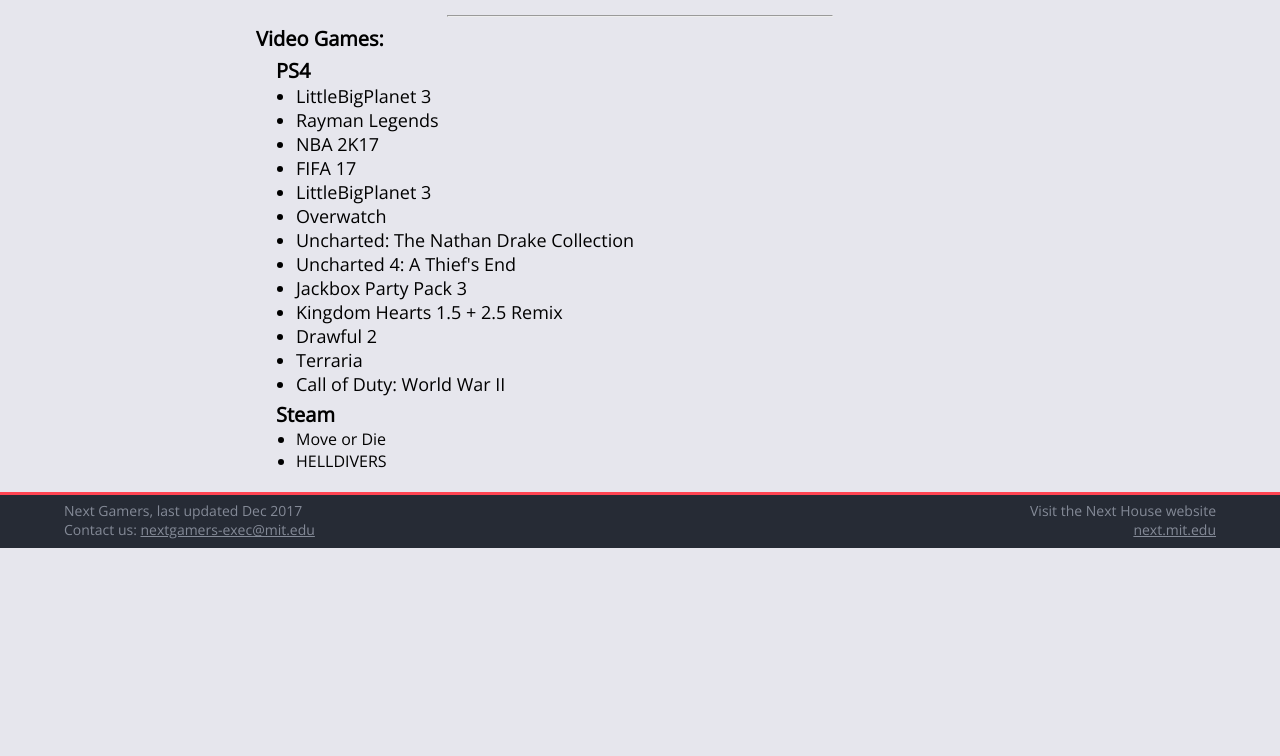
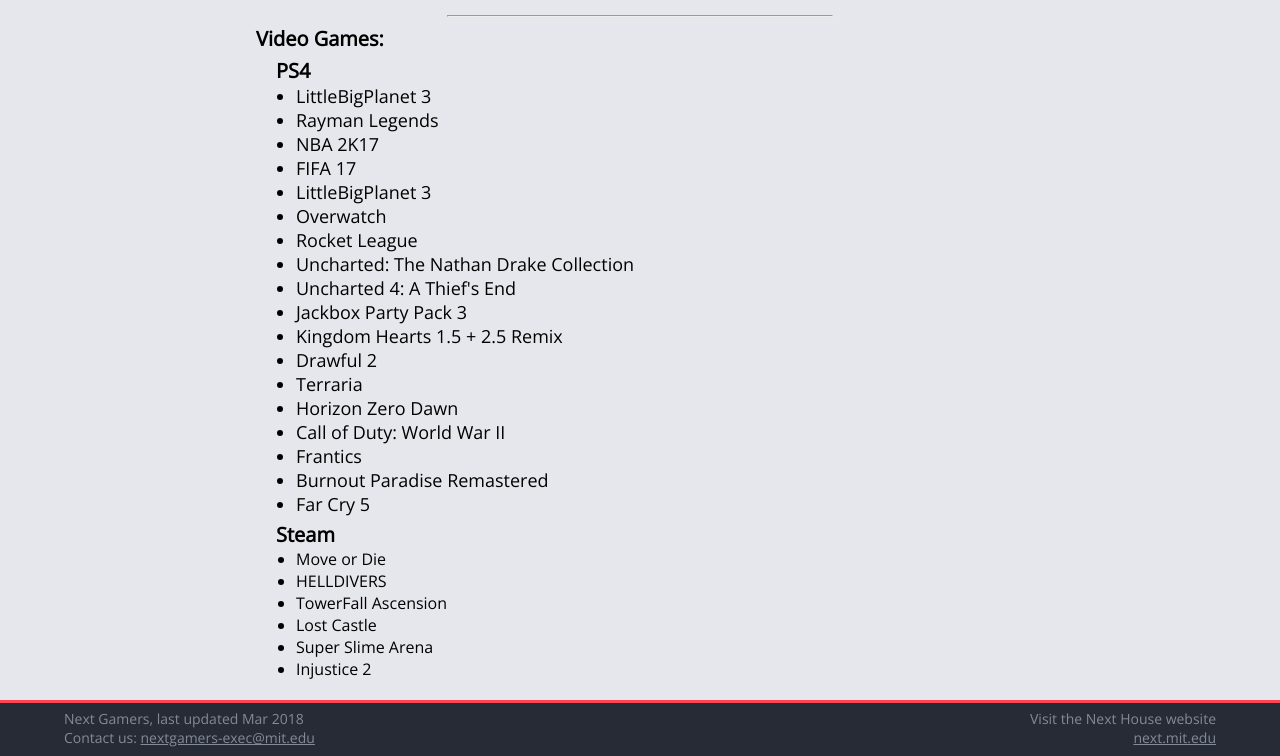
Before and after one commit to MFarejowicz/next-gamers, a website: page games.html in a window 1280 px wide. Shown: the part 3562-4318 px from the top of the page. Before the commit the page ends 4110 px from the top, so only its background shows below. Drawn offline with nearby package versions, Linux system fonts and the light colour scheme; some packages are replaced by stand-ins of ours; a script that the page names is missing.

Commit message:
update mar 18

```diff
--- a/games.html
+++ b/games.html
@@ -199,18 +199,27 @@
             <li>FIFA 17</li>
             <li>LittleBigPlanet 3</li>
             <li>Overwatch</li>
+            <li>Rocket League</li>
             <li>Uncharted: The Nathan Drake Collection</li>
             <li>Uncharted 4: A Thief's End</li>
             <li>Jackbox Party Pack 3</li>
             <li>Kingdom Hearts 1.5 + 2.5 Remix</li>
             <li>Drawful 2</li>
             <li>Terraria</li>
+            <li>Horizon Zero Dawn</li>
             <li>Call of Duty: World War II</li>
+            <li>Frantics</li>
+            <li>Burnout Paradise Remastered</li>
+            <li>Far Cry 5</li>
           </ul>
           <p class="contentBold2">Steam</p>
           <ul>
             <li>Move or Die</li>
             <li>HELLDIVERS</li>
+            <li>TowerFall Ascension</li>
+            <li>Lost Castle</li>
+            <li>Super Slime Arena</li>
+            <li>Injustice 2</li>
           </ul>
         </div>
       </div>
@@ -220,7 +229,7 @@
   <footer>
     <div class="bot">
       <div class="botText">
-        <p>Next Gamers, last updated Dec 2017</p>
+        <p>Next Gamers, last updated Mar 2018</p>
         <div id="tooltip">
           Contact us: <span id="contact" data-clipboard-text="nextgamers-exec@mit.edu">nextgamers-exec@mit.edu</span>
           <span id="tooltipText">Copied to clipboard!</span>
```
Also changed, not shown: index.html (+1 -1 lines), people.html (+4 -4 lines).
